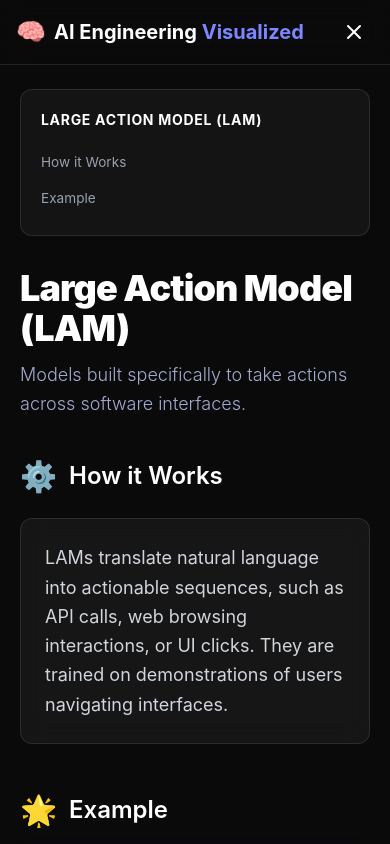
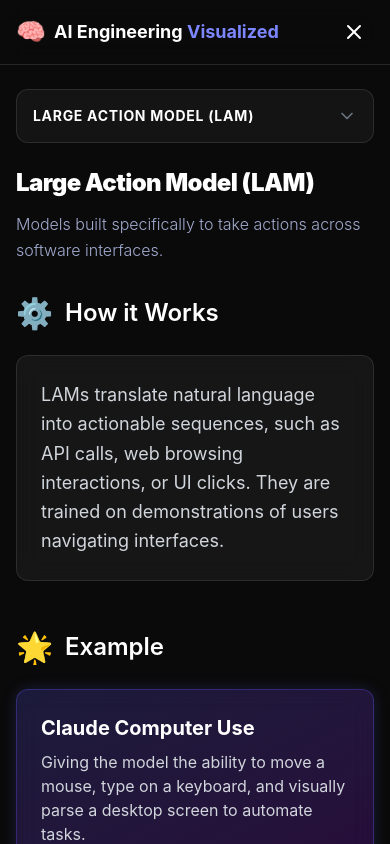
Before and after one commit to Amara-Manikanta/ai-engineering-visualized, a React (Vite) app in the folder v2-react/: page /llms/lam-type in a window 390 px wide. Both pictures are taken after a click on the button "Toggle navigation menu". Shown: the top 844 px of the page. Built offline with nearby package versions, Linux system fonts and the light colour scheme.

Commit message:
feat: add mobile-responsive navigation menu and collapsible sidebar

```diff
--- a/v2-react/src/components/GlobalHeader.jsx
+++ b/v2-react/src/components/GlobalHeader.jsx
@@ -1,5 +1,5 @@
-import { useState } from "react";
-import { Link } from "react-router-dom";
+import { useState, useEffect } from "react";
+import { Link, useLocation } from "react-router-dom";
 import { ChevronDown, Menu, X } from "lucide-react";
 
 const NAV_LINKS = [
@@ -85,13 +85,31 @@ const NAV_LINKS = [
 export default function GlobalHeader() {
   const [mobileOpen, setMobileOpen] = useState(false);
   const [openDropdown, setOpenDropdown] = useState(null);
+  const [mobileExpanded, setMobileExpanded] = useState(null);
+  const location = useLocation();
+
+  // Close mobile menu on route change
+  useEffect(() => {
+    setMobileOpen(false);
+    setMobileExpanded(null);
+  }, [location.pathname]);
+
+  // Prevent body scroll when mobile menu is open
+  useEffect(() => {
+    if (mobileOpen) {
+      document.body.style.overflow = "hidden";
+    } else {
+      document.body.style.overflow = "";
+    }
+    return () => { document.body.style.overflow = ""; };
+  }, [mobileOpen]);
 
   return (
     <header className="sticky top-0 z-50 w-full bg-[#0a0a0a]/80 backdrop-blur-md border-b border-white/10 text-white">
       <div className="max-w-[1400px] mx-auto px-4 h-16 flex items-center justify-between">
 
         {/* Logo */}
-        <Link to="/" className="flex items-center gap-2 text-xl font-bold hover:opacity-80 transition-opacity">
+        <Link to="/" className="flex items-center gap-2 text-lg sm:text-xl font-bold hover:opacity-80 transition-opacity shrink-0">
           <span className="text-2xl">🧠</span>
           <span>AI Engineering <span className="text-indigo-400">Visualized</span></span>
         </Link>
@@ -138,10 +156,82 @@ export default function GlobalHeader() {
         </nav>
 
         {/* Mobile Toggle */}
-        <button className="lg:hidden p-2" onClick={() => setMobileOpen(!mobileOpen)}>
-          {mobileOpen ? <X /> : <Menu />}
+        <button
+          className="lg:hidden p-2 rounded-lg hover:bg-white/10 transition-colors"
+          onClick={() => setMobileOpen(!mobileOpen)}
+          aria-label="Toggle navigation menu"
+        >
+          {mobileOpen ? <X className="w-6 h-6" /> : <Menu className="w-6 h-6" />}
         </button>
       </div>
+
+      {/* ====== MOBILE MENU PANEL ====== */}
+      {mobileOpen && (
+        <>
+          {/* Backdrop overlay */}
+          <div
+            className="fixed inset-0 top-16 bg-black/60 z-40 lg:hidden"
+            onClick={() => setMobileOpen(false)}
+          />
+
+          {/* Slide-in panel */}
+          <nav className="fixed top-16 left-0 right-0 bottom-0 z-50 lg:hidden bg-[#0e0e0e] overflow-y-auto border-t border-white/10">
+            <div className="px-4 py-4 space-y-1">
+              {NAV_LINKS.map((nav, i) => (
+                <div key={i}>
+                  {nav.subLinks ? (
+                    <>
+                      {/* Accordion header */}
+                      <button
+                        onClick={() => setMobileExpanded(mobileExpanded === i ? null : i)}
+                        className="w-full flex items-center justify-between px-4 py-3 rounded-xl text-base font-medium text-gray-200 hover:bg-white/5 transition-colors"
+                      >
+                        <span>{nav.name}</span>
+                        <ChevronDown className={`w-5 h-5 text-gray-500 transition-transform duration-200 ${mobileExpanded === i ? "rotate-180" : ""}`} />
+                      </button>
+
+                      {/* Accordion body */}
+                      {mobileExpanded === i && (
+                        <div className="ml-4 pl-4 border-l border-indigo-500/30 space-y-0.5 pb-2">
+                          {nav.subLinks.map((sub, j) => (
+                            <Link
+                              key={j}
+                              to={sub.path}
+                              className={`block px-3 py-2.5 rounded-lg text-sm transition-colors ${
+                                location.pathname === sub.path
+                                  ? "text-indigo-400 bg-indigo-500/10 font-semibold"
+                                  : "text-gray-400 hover:text-white hover:bg-white/5"
+                              }`}
+                            >
+                              {sub.name}
+                            </Link>
+                          ))}
+                        </div>
+                      )}
+                    </>
+                  ) : (
+                    <Link
+                      to={nav.path}
+                      className={`block px-4 py-3 rounded-xl text-base font-medium transition-colors ${
+                        location.pathname === nav.path
+                          ? "text-indigo-400 bg-indigo-500/10"
+                          : "text-gray-200 hover:bg-white/5"
+                      }`}
+                    >
+                      {nav.name}
+                    </Link>
+                  )}
+                </div>
+              ))}
+            </div>
+
+            {/* Footer in mobile menu */}
+            <div className="px-8 py-6 mt-4 border-t border-white/5">
+              <p className="text-xs text-gray-600 text-center">AI Engineering Visualized © 2026</p>
+            </div>
+          </nav>
+        </>
+      )}
     </header>
   );
 }
--- a/v2-react/src/components/GuideLayout.jsx
+++ b/v2-react/src/components/GuideLayout.jsx
@@ -1,18 +1,34 @@
 import { useState } from "react";
+import { ChevronDown } from "lucide-react";
 import GlobalHeader from "./GlobalHeader";
 
 export default function GuideLayout({ title, intro, toc, children }) {
   const [activeHash, setActiveHash] = useState("");
+  const [sidebarOpen, setSidebarOpen] = useState(false);
 
   return (
     <div className="min-h-screen bg-[#0a0a0a] text-gray-300 font-sans">
       <GlobalHeader />
 
-      <div className="flex flex-col lg:flex-row gap-8 mt-6 max-w-[1200px] mx-auto px-5 pb-20">
+      <div className="flex flex-col lg:flex-row gap-6 lg:gap-8 mt-6 max-w-[1200px] mx-auto px-4 sm:px-5 pb-20">
 
-        {/* Sticky Sidebar TOC */}
-        <aside className="lg:w-[250px] shrink-0 lg:sticky lg:top-[90px] h-fit bg-[#141414] border border-white/10 rounded-xl p-5 overflow-y-auto max-h-[calc(100vh-120px)]">
-          <h3 className="font-bold mb-4 text-sm text-white uppercase tracking-wider">{title}</h3>
+        {/* Sidebar TOC — collapsible on mobile, sticky on desktop */}
+        <aside className="lg:w-[250px] shrink-0 lg:sticky lg:top-[90px] h-fit bg-[#141414] border border-white/10 rounded-xl overflow-hidden">
+
+          {/* Mobile toggle header */}
+          <button
+            className="lg:hidden w-full flex items-center justify-between p-4"
+            onClick={() => setSidebarOpen(!sidebarOpen)}
+          >
+            <h3 className="font-bold text-sm text-white uppercase tracking-wider">{title}</h3>
+            <ChevronDown className={`w-5 h-5 text-gray-500 transition-transform duration-200 ${sidebarOpen ? "rotate-180" : ""}`} />
+          </button>
+
+          {/* Desktop header (always visible) */}
+          <h3 className="hidden lg:block font-bold p-5 pb-0 text-sm text-white uppercase tracking-wider">{title}</h3>
+
+          {/* TOC links — always visible on desktop, toggle on mobile */}
+          <div className={`${sidebarOpen ? "block" : "hidden"} lg:block p-4 lg:p-5 lg:pt-4 overflow-y-auto max-h-[60vh] lg:max-h-[calc(100vh-120px)]`}>
             <div className="flex flex-col gap-1">
               {toc.map((item, i) => {
                 const href = item.hash.startsWith("#") ? item.hash : `#${item.hash}`;
@@ -23,27 +39,29 @@ export default function GuideLayout({ title, intro, toc, children }) {
                     onClick={(e) => {
                       e.preventDefault();
                       setActiveHash(item.hash);
+                      setSidebarOpen(false); // Close sidebar on mobile after clicking
                       const id = href.replace("#", "");
                       const el = document.getElementById(id);
                       if (el) el.scrollIntoView({ behavior: "smooth", block: "start" });
                     }}
-                  className={`block py-1.5 text-[0.85em] transition-colors ${item.indent ? "ml-4 text-xs" : ""} ${activeHash === item.hash ? "text-indigo-400 font-semibold" : "text-gray-400 hover:text-indigo-400"}`}
+                    className={`block py-2 lg:py-1.5 text-[0.85em] transition-colors ${item.indent ? "ml-4 text-xs" : ""} ${activeHash === item.hash ? "text-indigo-400 font-semibold" : "text-gray-400 hover:text-indigo-400"}`}
                   >
                     {item.label}
                   </a>
                 );
               })}
             </div>
+          </div>
         </aside>
 
         {/* Main Content */}
         <main className="flex-1 min-w-0">
-          <div className="mb-10">
-            <h1 className="text-4xl font-black text-white mb-3 tracking-tight">{title}</h1>
-            <p className="text-lg text-indigo-200/80 leading-relaxed font-light">{intro}</p>
+          <div className="mb-8 lg:mb-10">
+            <h1 className="text-2xl sm:text-3xl lg:text-4xl font-black text-white mb-3 tracking-tight">{title}</h1>
+            <p className="text-base sm:text-lg text-indigo-200/80 leading-relaxed font-light">{intro}</p>
           </div>
 
-          <div className="space-y-12">
+          <div className="space-y-8 lg:space-y-12">
             {children}
           </div>
         </main>
```
Lines whose indentation alone changed are shown as unchanged.
